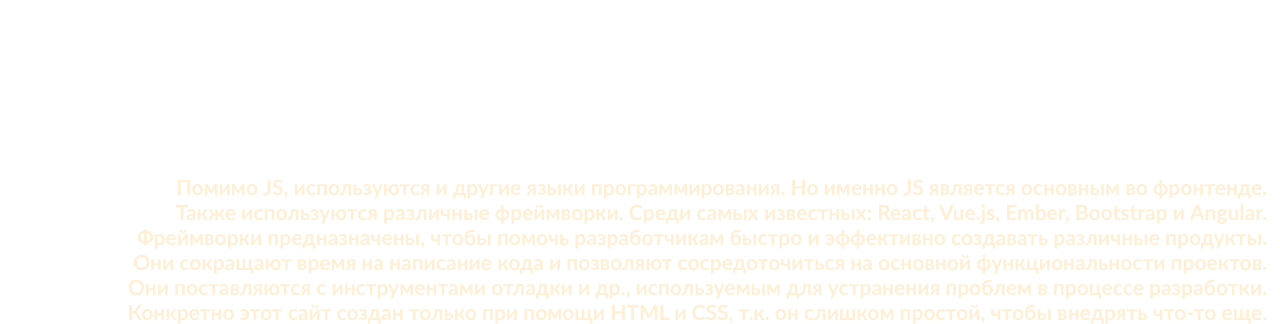
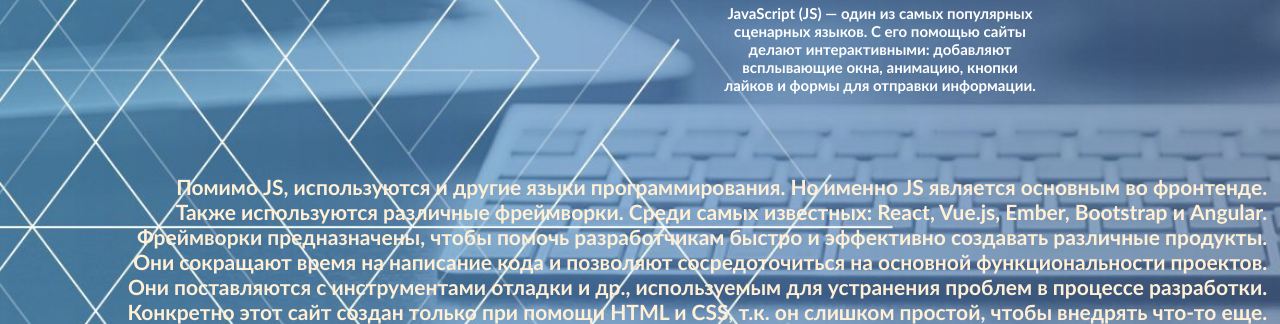
Before and after one commit to thwkxri/product, a plain HTML site: page index.html in a window 1280 px wide. Shown: the part 853-1177 px from the top of the page. Drawn offline with Linux system fonts and the light colour scheme.

Commit message:
create index.html and style.css and README.md

```diff
--- a/style.css
+++ b/style.css
@@ -4,7 +4,7 @@
 }
 
 body{
-
+  background: url("img/background.jpg");
   height: 100%;
   width: 100%;
   background-size: cover;
```
